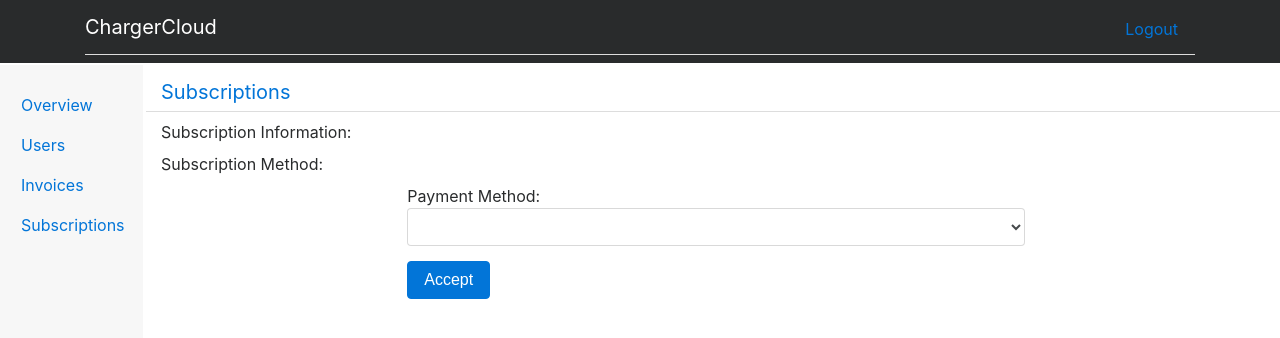
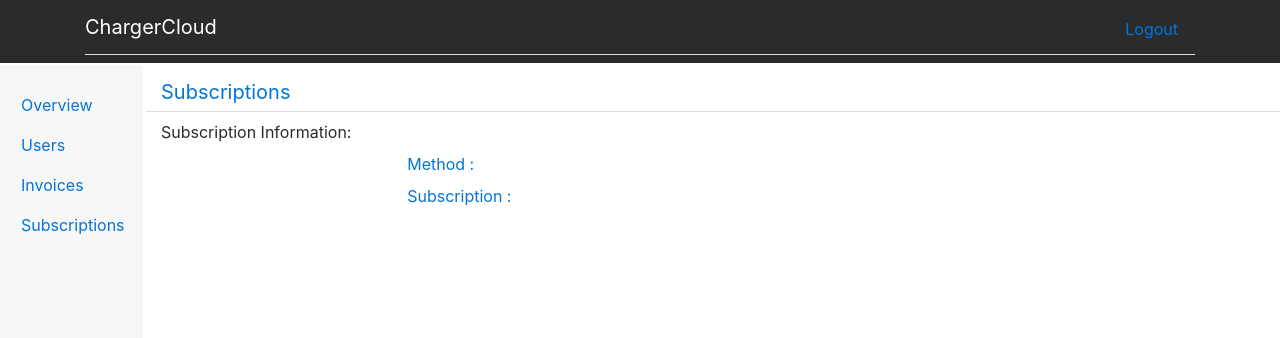
Before and after one commit to efegure/play-java-Web, an Angular app: page /home/billing in a window 1280 px wide. Shown: the top 338 px of the page. Built offline with nearby package versions, Linux system fonts and the light colour scheme; no server answers; sample sign-in values are in the browser's storage.

Commit message:
api key generation

```diff
--- a/src/app/billing-info/billing-info.component.html
+++ b/src/app/billing-info/billing-info.component.html
@@ -11,14 +11,34 @@
 
 <div   fxFlexFill>
 <div class="container">
-<label for="exampleSelect1">Subscription Information:</label>
-	<div *ngIf="!subscription" class="container col-7">
+<label *ngIf="subscription.payment!=null"  for="exampleSelect1">Subscription Information:</label>
+		<div *ngIf="subscription.payment!=null" class="container col-7">
+
+			<div class="row-1">
+			<label style="color: #0275d8;">Method :</label><label> {{subscription.payment.method}}</label>
+			</div>
+			<div class="row-1">
+			<label style="color: #0275d8;">Subscription :</label><label> {{subscription.payment.subscription}}</label>
+			</div>
+			<div class="row-1" *ngIf="subscription.payment.method=='Prepaid'">
+			<label style="color: #0275d8;">Start Date :</label><label >{{subscription.startDate.dayOfMonth}}.{{subscription.startDate.monthOfYear}}.{{subscription.startDate.year}}</label>
+			</div>
+			<div class="row-1" *ngIf="subscription.payment.method=='Prepaid'">
+			<label style="color: #0275d8;">End Date :</label><label >{{subscription.endDate.dayOfMonth}}.{{subscription.endDate.monthOfYear}}.{{subscription.endDate.year}}</label>
+			</div>
+			<div class="row-1" *ngIf="subscription.payment.method=='Billing'">
+			<label style="color: #0275d8;">Next Bill Date :</label><label >{{subscription.endDate.dayOfMonth}}.{{subscription.endDate.monthOfYear}}.{{subscription.endDate.year}}</label>
+			</div>
 
 
-	</div>
+
+
+
+		</div>
+
 </div>
 
-<div *ngIf="subscription" class="container">
+<div *ngIf="subscription.payment==null" class="container">
  <label for="exampleSelect1">Subscription Method:</label>
          <div class="form-group container col-7">
    <div class=" row-1">Payment Method:</div>
--- a/src/app/billing-info/billing-info.component.ts
+++ b/src/app/billing-info/billing-info.component.ts
@@ -10,7 +10,20 @@ export class BillingInfoComponent implements OnInit {
   constructor(private userService:UserService) {
 
   }
-  subscription:any=[];
+  public subscription:any={
+          startDate:{
+              dayOfMonth:'',
+              monthOfYear:'',
+              year:''},
+          payment:{
+                  method:'', subscription:'',
+          },
+          endDate:{
+              dayOfMonth:'',
+              monthOfYear:'',
+              year:''
+          }
+  };
   payment:any={
           method:'', subscription:'',periodType:'',periodAmount:'',recurrence:''
   }
@@ -19,19 +32,23 @@ export class BillingInfoComponent implements OnInit {
       if(this.userService.payment == null){
           this.userService.getPaymentMethod().subscribe(response=>{
                   this.userService.payment=response;
+                  this.subscription=response;
                   console.log(response);
           })
       }
       else{
-          this.subscription.push(this.userService.payment);
+          this.subscription=this.userService.payment;
       }
-      this.subscription.push(this.userService.payment);
   }
 
   selectPayment(){
       this.userService.setPaymentMethod(this.payment).subscribe(response=>{
           if(response.Success != null){
-              console.log(response);
+              this.userService.getPaymentMethod().subscribe(response=>{
+                  this.userService.payment=response;
+                  this.subscription=response;
+                  console.log(response);
+          })
           }
           else{
               console.log(response);
--- a/src/app/home-content/home-content.component.html
+++ b/src/app/home-content/home-content.component.html
@@ -6,5 +6,24 @@
 </nav>
 
 <div   fxFlexFill>
+<div class="container">
+
+         <div class="form-group container col-7">
+   <div class="form-group" style="width:55vh">
+ 	 	<label for="pwd">Generate Api key:</label>
+ 		 <input type="text" required class="form-control" id="pwd" [(ngModel)]="api" name="ApiKey">
 
 </div>
+<button class="btn btn-primary"(click)="generateKey()" type="submit" style="margin-top:15px">Generate</button>
+
+  </div>
+  <label>*Request to : <label style="color:#0275d8;">"https://chargercloudapi.herokuapp.com/charger/<i>Your_Api_Key</i>" </label>with the data.</label>
+        <div *ngIf="error" class="alert alert-danger" style="margin-top:5px">
+ 	 		<strong>Error!</strong> Please choose a subscription to generate a key.
+		</div>
+
+
+
+        </div>
+
+</div>
--- a/src/app/home-content/home-content.component.ts
+++ b/src/app/home-content/home-content.component.ts
@@ -1,15 +1,28 @@
 import { Component, OnInit } from '@angular/core';
-
+import { UserService } from "app/services/user.service";
 @Component({
   selector: 'app-home-content',
   templateUrl: './home-content.component.html',
   styleUrls: ['./home-content.component.css']
 })
 export class HomeContentComponent implements OnInit {
+    error:boolean=false;
+    api:String;
 
-  constructor() { }
+  constructor(private userService:UserService) { }
 
   ngOnInit() {
+
   }
 
+  generateKey(){
+      this.userService.generateApiKey().subscribe(response=>{
+          if(response.Success!=null){
+              this.api=response.Success;
+          }
+          else{
+              this.error=true;
+          }
+      })
+  }
 }
--- a/src/app/services/user.service.ts
+++ b/src/app/services/user.service.ts
@@ -45,6 +45,16 @@ export class UserService {
         let options = new RequestOptions({ headers:headers,method:"get"});
         console.log(options);
          return this.http.get(this.api+'allUsers',options)
+        .map(res => res.json() as any)
+    }
+
+    generateApiKey(): Observable<any> {
+        let auth:string = sessionStorage.getItem("Authorization");
+        let headers = new Headers();
+        headers.append("Authorization",auth);
+        let options = new RequestOptions({ headers:headers,method:"get"});
+        console.log(options);
+         return this.http.get(this.api+'generateApiKey',options)
         .map(res => res.json() as any)
     }
 
```
